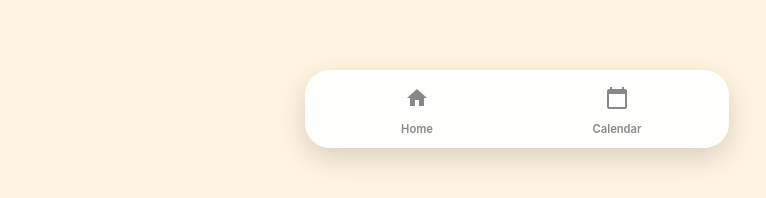
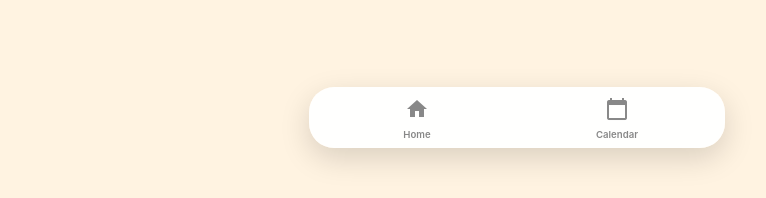
Before and after one commit to cary0507/TSS-Calendar, an Angular app: page / in a window 1280 px wide. Shown: the part 628-826 px from the top of the page, without its empty margins (123-889 px from the left). Built offline with nearby package versions, Linux system fonts and the light colour scheme; no server answers; the database is empty.

Commit message:
Changed nav bar size

```diff
--- a/src/app/calendar-view/calendar-view.css
+++ b/src/app/calendar-view/calendar-view.css
@@ -205,7 +205,7 @@
     display: flex;
     justify-content: space-around;
     align-items: center;
-    padding: 12px 0;
+    padding: 0.2em 0;
     box-shadow: 0 -2px 10px rgba(0, 0, 0, 0.1);
     z-index: 7;
 }
@@ -213,7 +213,7 @@
 
 .icon-wrapper {
   background: transparent;
-  padding: 0.25rem;
+  padding: 0.15rem;
   border-radius: 12px;
   margin-bottom: -0.5em;
   display: flex;
@@ -223,18 +223,18 @@
 }
 
 .material-icons {
-  font-size: 1.5rem;
+  font-size: 1.25rem;
   color: #333;
   transition: all 0.2s ease;
 }
 
 .nav-label {
-  font-size: 0.7rem;
+  font-size: 0.6rem;
   color: #666;
   font-weight: 400;
   transition: all 0.2s ease;
   text-align: center;
-  margin-top: 2px;
+  margin-top: 0.2em;
   font-family: 'Inter', sans-serif;
 }
 
--- a/src/app/home/home.css
+++ b/src/app/home/home.css
@@ -191,7 +191,7 @@ h1.title {
   backdrop-filter: blur(10px);
   display: flex;
   justify-content: space-around;
-  padding: 0.75rem;
+  padding: 0.5rem;
   border-radius: 25px;
   box-shadow: 0 10px 30px rgba(0,0,0,0.15);
   z-index: 100;
@@ -207,7 +207,7 @@ h1.title {
 }
 
 .icon-box {
-  padding: 4px 16px;
+  padding: 2px 12px;
   border-radius: 15px;
   transition: all 0.3s ease;
 }
@@ -216,9 +216,9 @@ h1.title {
 .nav-item.active .icon-box { background: rgba(255, 157, 60, 0.1); }
 
 .nav-label {
-  font-size: 0.7rem;
+  font-size: 0.6rem;
   font-weight: 600;
-  margin-top: 4px;
+  margin-top: 2px;
 }
 
 /* 데이터 없음 상태 */
```
